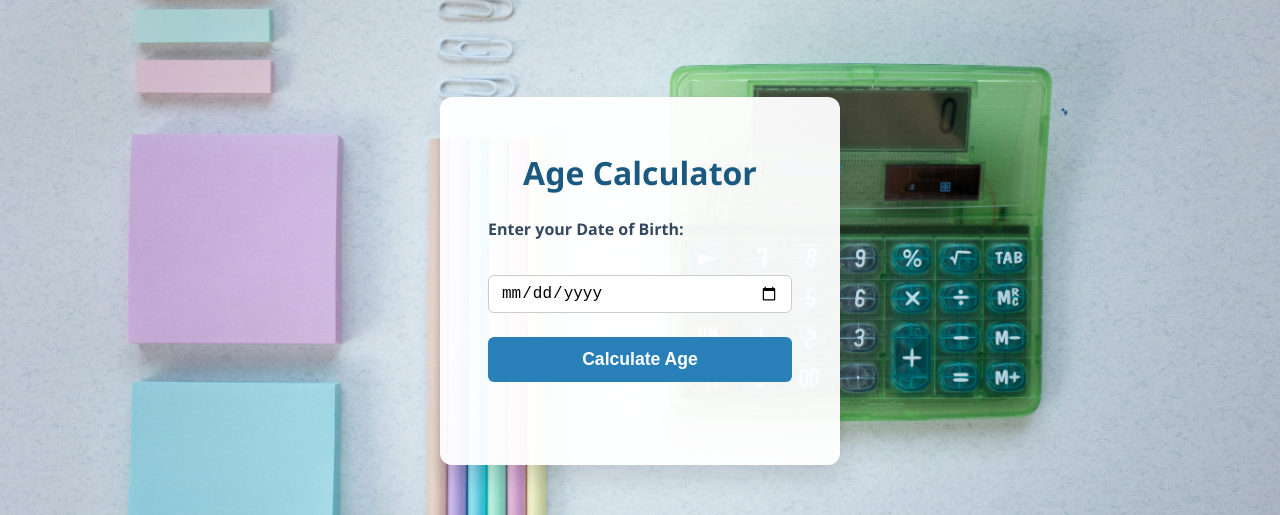
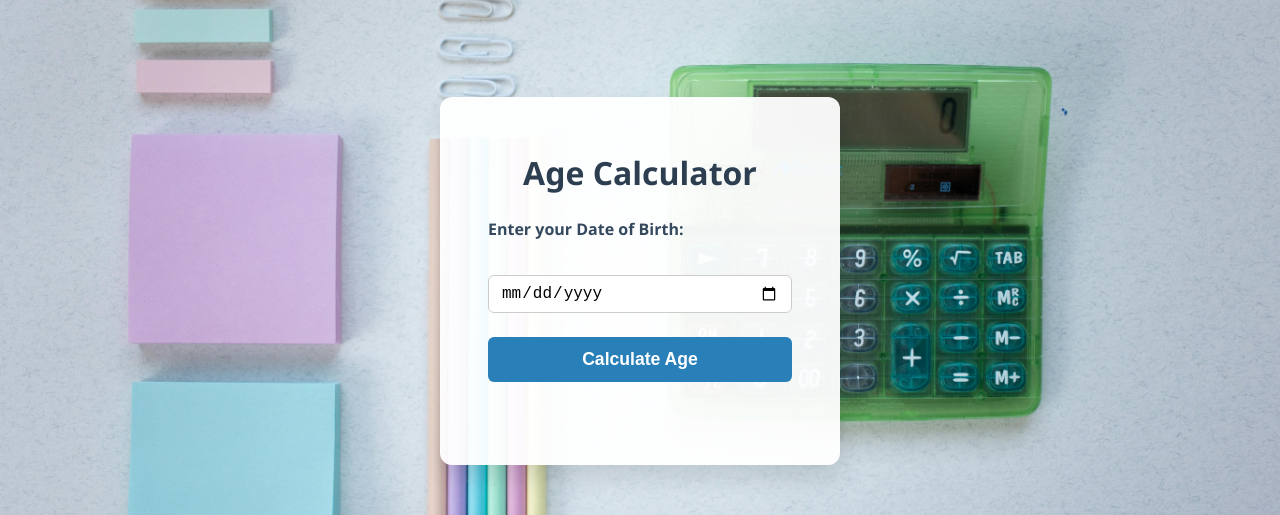
Before and after one commit to HerveMashukane/CodeAlpha_AgeCalculator, a plain HTML site: page index.html in a window 1280 px wide. Shown: the part 119-634 px from the top of the page. Drawn offline with Linux system fonts and the light colour scheme.

Commit message:
style text for better UX

```diff
--- a/index.html
+++ b/index.html
@@ -7,8 +7,8 @@
   <link rel="stylesheet" href="style.css">
 </head>
 <body>
-    <div class="container">
-        <h1 style="color: #1c5980;">
+    <div class="container" style="color: #1c5980;">
+        <h1>
             Age Calculator
         </h1>
         <form id="ageForm">
```
